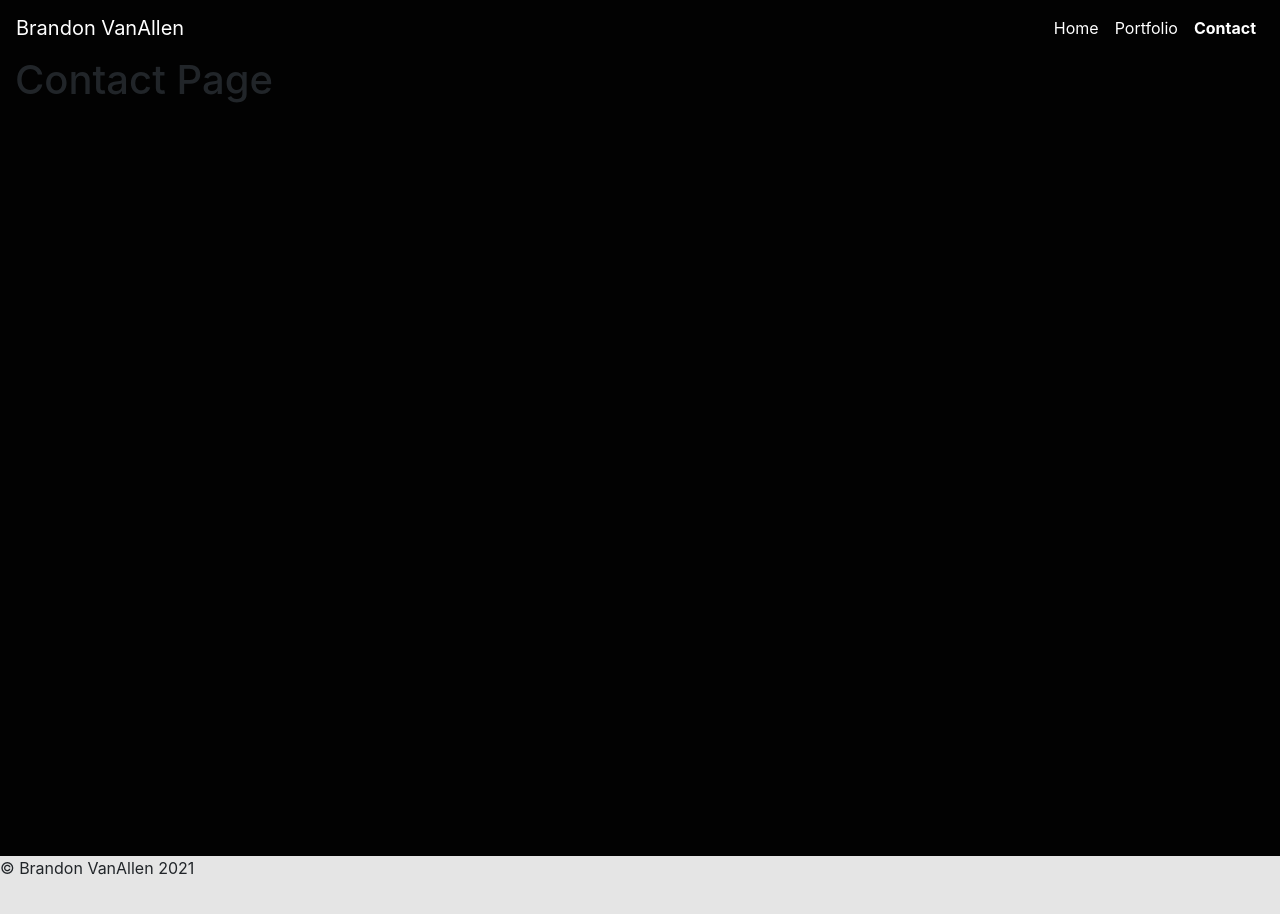
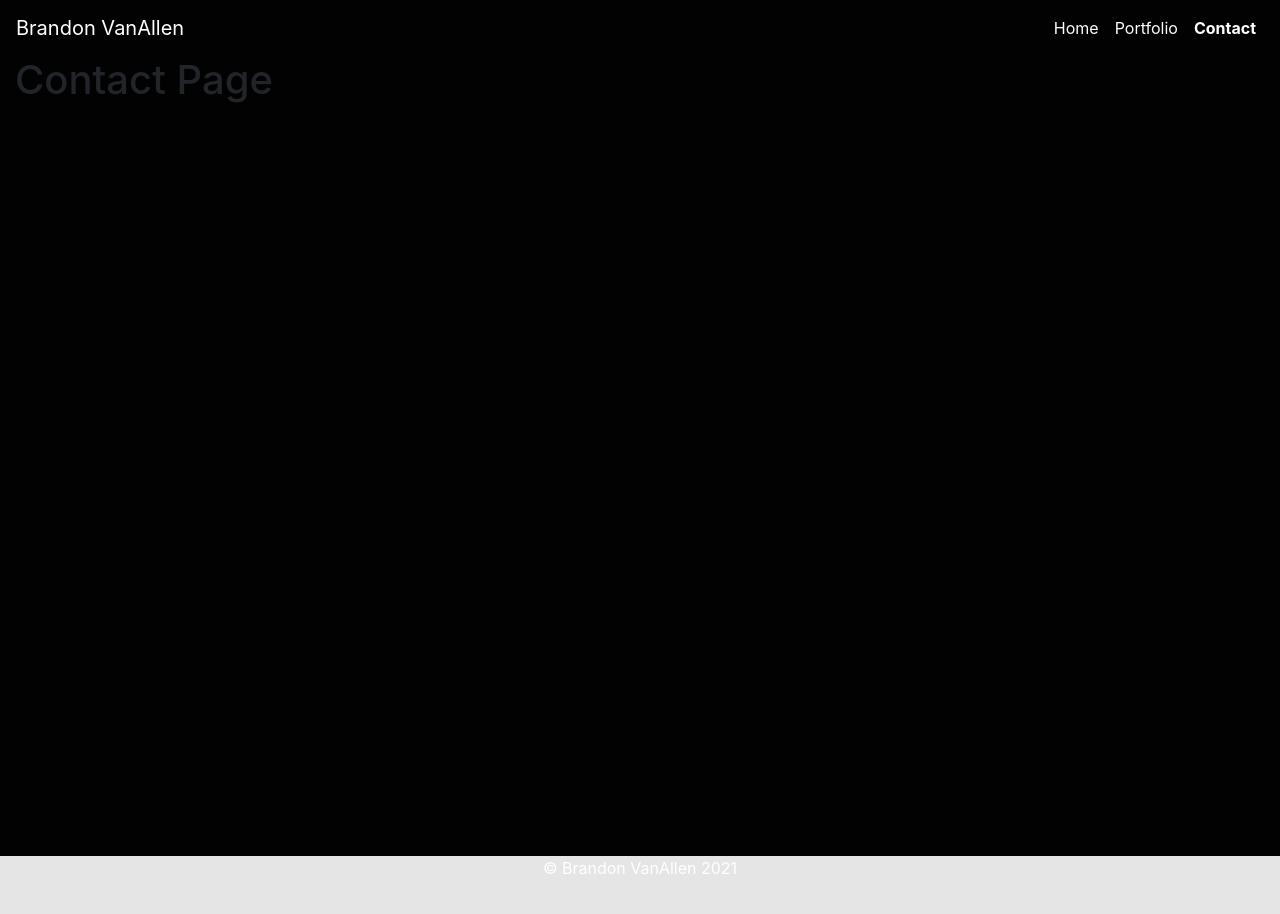
Before and after one commit to BrandonVA/BrandonVA.github.io, a React (Create React App) app: page /contact in a window 1280 px wide. Built offline with nearby package versions, Linux system fonts and the light colour scheme.

Commit message:
Added class to make text center.

```diff
--- a/src/components/Footer/index.js
+++ b/src/components/Footer/index.js
@@ -5,9 +5,10 @@ function Footer() {
   const styles = {
     width: "100%",
     height: "60px",
+    color: "white",
   };
   return (
-    <footer className="footer mt-auto" style={styles}>
+    <footer className="footer mt-auto text-center" style={styles}>
       <p>&#169; Brandon VanAllen 2021</p>
     </footer>
   );
```
